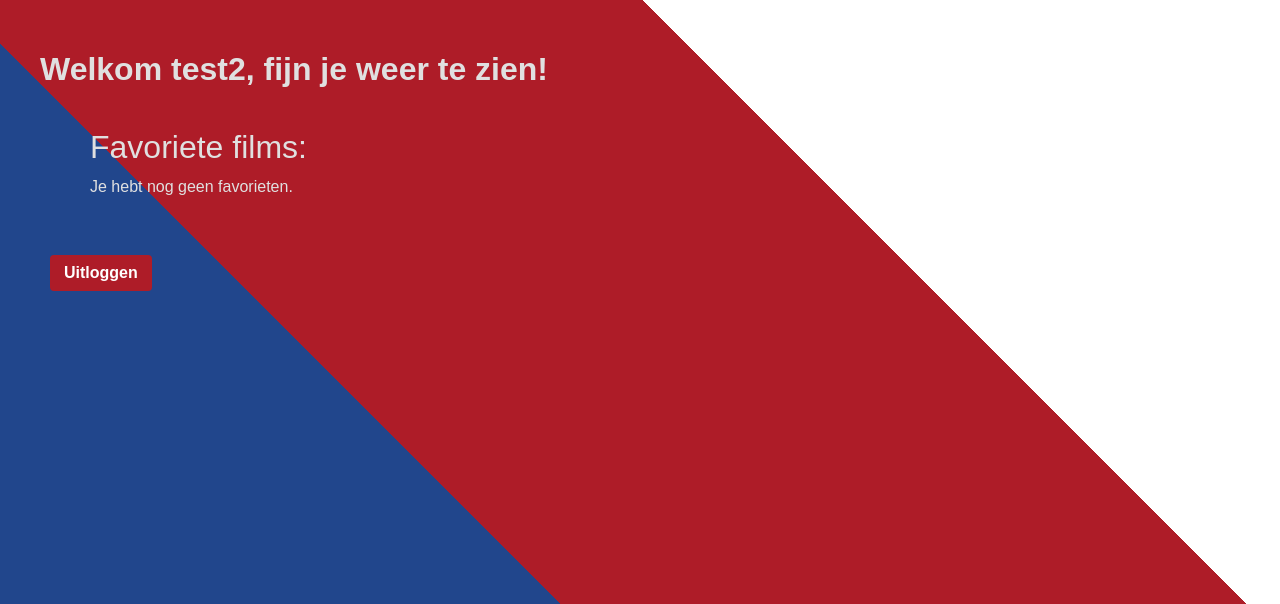
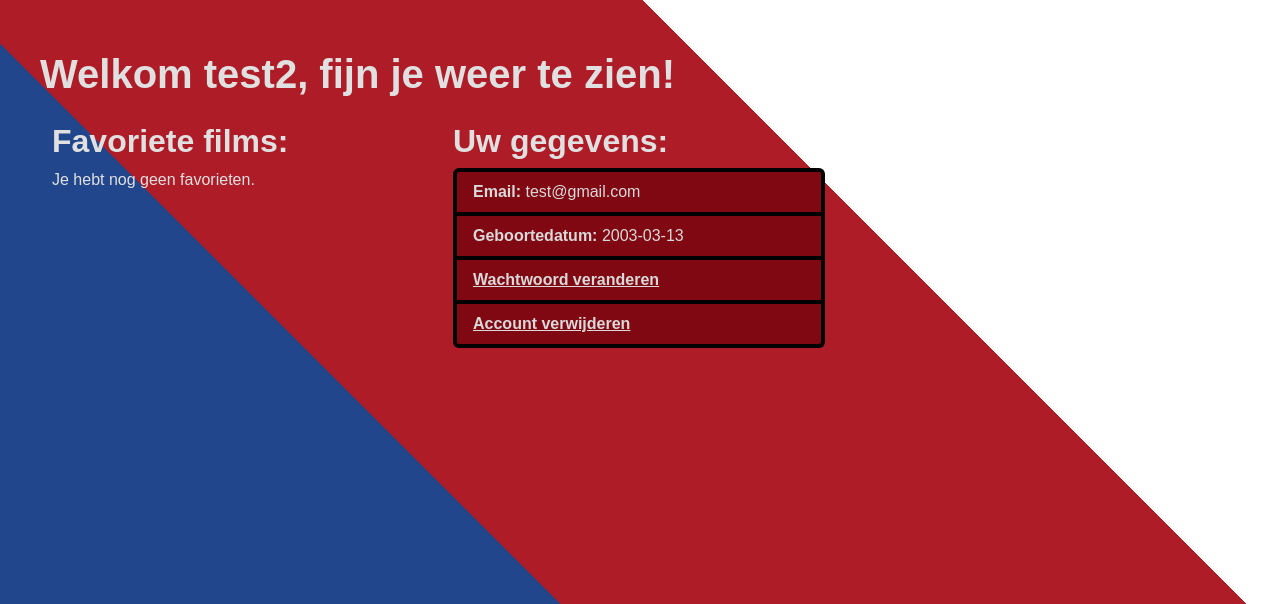
Before and after one commit to WijnetikettenPassie/Filmfan-project, a Flask app: page /myaccount in a window 1280 px wide. Shown: the part 70-674 px from the top of the page. Run offline with Flask 3, Linux system fonts and the light colour scheme; a user stored in the database is signed in; data comes from the database, SQL or seed files in the repository; both versions use the stored data as it was after the commit.

Commit message:
Account verwijderen optie toegevoegd

```diff
--- a/app/main/templates/movies.html
+++ b/app/main/templates/movies.html
@@ -10,7 +10,7 @@
 {% endblock %}
 
 {% block content %}
-<h2> <strong>Hier zijn alle mooie films te vinden </strong></h2>
+<h1> <strong>Hier zijn alle mooie films te vinden </strong></h1>
 <br>
 
 <div class ="content-margin">
--- a/app/models.py
+++ b/app/models.py
@@ -86,8 +86,9 @@ class User(db.Model):
     email: Mapped[str] = mapped_column(Text, unique=True, nullable=False)
     wachtwoord: Mapped[str] = mapped_column(Text, nullable=False)
     geboortedatum: Mapped[Date] = mapped_column(Date)
-    favorite_links = relationship("Favorite", back_populates="user")
-    ratings = relationship("Rating", back_populates="user")
+    #Voorkomt None velden bij account deletion
+    favorite_links = relationship("Favorite", back_populates="user", cascade="all, delete")
+    ratings = relationship("Rating", back_populates="user",cascade="all, delete")
 
     def __init__(self, username, email, wachtwoord, geboortedatum):
         self.username = username
--- a/app/static/css/myaccount.css
+++ b/app/static/css/myaccount.css
@@ -1,9 +1,16 @@
 #btn-1 {margin-top: 40px;} /* Wat extra padding bij de button die al gemaakt is in templates */
 
-.card {background-color:  #800812;
-        border-color:black;
-        border-width: 4px;
-        color:#d9d9d9;
+.card {
+    background-color: #800812;
+    border-color: black;
+    border-width: 4px;
+    color: #d9d9d9;
+    width: 50%;}
 
-        min-width: 100px;
-        max-width: 30%; }
+.container {
+    margin-left: 0px;
+}
+
+.col-md-4 {
+    margin-left: -250px;
+}
--- a/app/users/routes.py
+++ b/app/users/routes.py
@@ -94,4 +94,30 @@ def myaccount():
     )
     favorites = db.session.execute(query).all()
 
-    return render_template("myaccount.html", favorites=favorites)
+    #Haalt usergegevens op om weer te geven
+    query_udata = (db.select(User.email, User.geboortedatum,).where(User.id == user_id))
+    user_data = db.session.execute(query_udata).one_or_none()
+
+
+    return render_template("myaccount.html", favorites=favorites,user_data=user_data)
+
+@bp.route("/accountdel")
+def delaccount():
+    user_id = session.get("user_id")
+
+    #Lijkt onnodig maar wat als gebruiker /accountdel in de url stopt
+    #Beetje vreemd gedrag dus daarom hierbij ook een log
+    if user_id == None:
+        return redirect("/login")
+
+    #Check of user wel bestaat in de database (good practice)
+    user = db.session.get(User, user_id)
+    if not user:
+        return redirect("/")
+
+    #Zo ja ....
+    db.session.delete(user)
+    db.session.commit()
+    session.clear()
+
+    return redirect("/")
--- a/app/users/templates/Myaccount.html
+++ b/app/users/templates/Myaccount.html
@@ -10,14 +10,15 @@
 {% endblock %}
 
 {% block content %}
-<h2> <strong>Welkom {{ session.get('username') }}, fijn je weer te zien!</strong></h2>
 
-<div class="content-margin">
-    <h2>Favoriete films:</h2>
+<h1><strong>Welkom {{ session.get('username') }}, fijn je weer te zien!</strong></h1>
 
+<div class="container mt-4">
+    <div class="row g-0">
+        <div class="col-md-7">
+            <h2><strong>Favoriete films:</strong></h2>
             {% if favorites %}
                 {% for ufr, film in favorites %}
-
                 <div class="card mb-3">
                     <div class="card-body d-flex justify-content-between align-items-start">
 
@@ -38,17 +39,59 @@
                         <form action="{{ url_for('films.favorite', film_id=film.id) }}" method="POST">
                             <button type="submit" class="btn btn-danger btn-sm">Verwijderen</button>
                         </form>
+
                     </div>
                 </div>
-
                 {% endfor %}
             {% else %}
                 <p>Je hebt nog geen favorieten.</p>
             {% endif %}
+        </div>
+        <div class="col-md-4">
+            <h2><strong>Uw gegevens:</strong></h2>
+            <ul class="list-group mb-3">
+                <li class="list-group-item">
+                    <strong>Email:</strong> {{ user_data.email }}
+                </li>
+                <li class="list-group-item">
+                    <strong>Geboortedatum:</strong> {{ user_data.geboortedatum }}
+                </li>
+                <li class="list-group-item">
+                    <a href = ""> <strong>Wachtwoord veranderen</strong></a>
+                </li>
+                <li class="list-group-item">
+                    <a href="#" data-bs-toggle="modal" data-bs-target="#deleteModal">
+                        <strong>Account verwijderen</strong>
+                    </a>
+                </li>
+            </ul>
+        </div>
+
+    </div>
+</div>
+
+<div class="modal fade" id="deleteModal" tabindex="-1">
+  <div class="modal-dialog">
+    <div class="modal-content">
+
+      <div class="modal-header">
+        <h5 class="modal-title">Account verwijderen</h5>
+        <button type="button" class="btn-close" data-bs-dismiss="modal"></button>
+      </div>
+
+      <div class="modal-body">
+        Weet je heel zeker dat je dit account wilt verwijderen?
+        <strong>Dit kun je niet ongedaan maken.</strong>
+      </div>
+
+      <div class="modal-footer">
+        <button class="btn btn-secondary" data-bs-dismiss="modal">Annuleren</button>
+        <a href="/accountdel" class="btn btn-danger">Verwijderen</a>
+      </div>
+
+    </div>
+  </div>
+</div>
 
 
-</div>
-
-<a class="btn custom-button " id=btn-1 href="/logout">Uitloggen</a>
-
 {% endblock %}
```
Also changed, not shown: app/static/css/template.css (+4 -4 lines), data.sqlite. Lines whose indentation alone changed are shown as unchanged.
